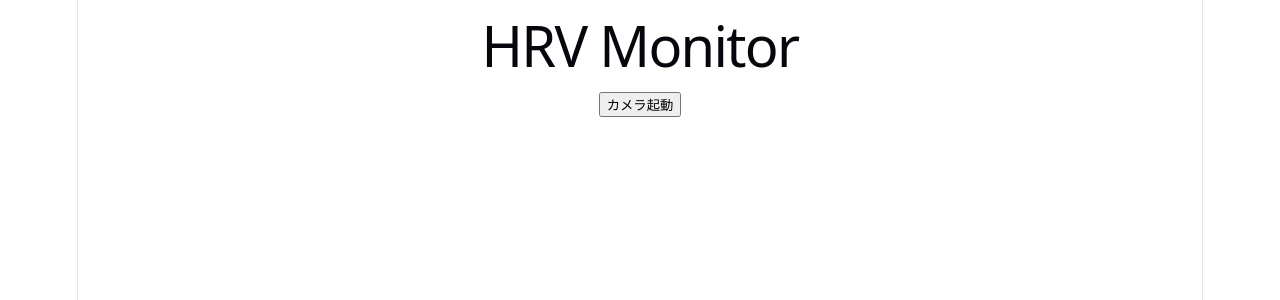
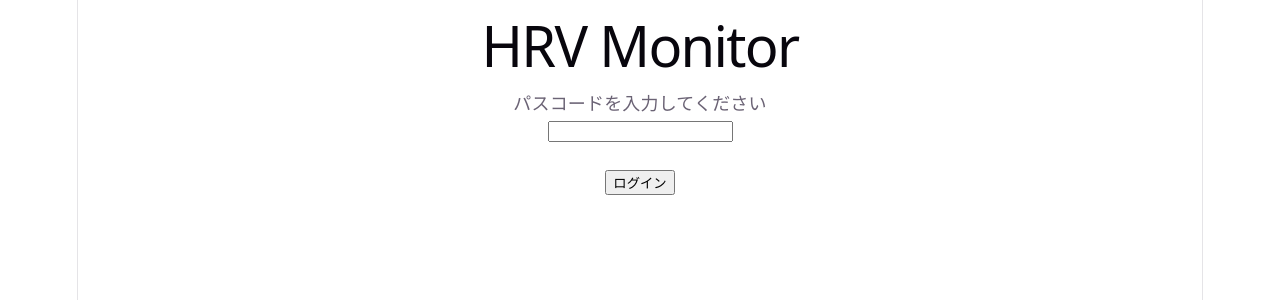
Before and after one commit to ko-k-yamada/hrv-pwa, a React (Vite) app: page / in a window 1280 px wide. Shown: the top 300 px of the page. Built offline with nearby package versions, Linux system fonts and the light colour scheme.

Commit message:
add password authentication

```diff
--- a/src/App.tsx
+++ b/src/App.tsx
@@ -1,15 +1,60 @@
-import { useRef } from 'react'
+import { useEffect, useRef, useState } from 'react'
 
 function App() {
   const videoRef = useRef<HTMLVideoElement>(null)
 
+  const [authenticated, setAuthenticated] = useState(false)
+  const [password, setPassword] = useState('')
+
+  const PASSWORD_HASH =
+    '1b5b1039a3474e35e86a1f8cb68e4fa890db1b90abb36caedec253dc836964ff'
+
+  useEffect(() => {
+    const savedAuth = localStorage.getItem('authenticated')
+
+    if (savedAuth === 'true') {
+      setAuthenticated(true)
+    }
+  }, [])
+
+  const sha256 = async (text: string) => {
+    const data = new TextEncoder().encode(text)
+
+    const hashBuffer = await crypto.subtle.digest(
+      'SHA-256',
+      data
+    )
+
+    return Array.from(new Uint8Array(hashBuffer))
+      .map((b) => b.toString(16).padStart(2, '0'))
+      .join('')
+  }
+
+  const login = async () => {
+    const hash = await sha256(password)
+
+    if (hash === PASSWORD_HASH) {
+      localStorage.setItem('authenticated', 'true')
+      setAuthenticated(true)
+    } else {
+      alert('パスコードが違います')
+    }
+  }
+
+  const logout = () => {
+    localStorage.removeItem('authenticated')
+    setAuthenticated(false)
+    setPassword('')
+  }
+
   const startCamera = async () => {
     try {
-      const stream = await navigator.mediaDevices.getUserMedia({
-        video: {
-          facingMode: 'environment',
-        },
-      })
+      const stream =
+        await navigator.mediaDevices.getUserMedia({
+          video: {
+            facingMode: 'environment',
+          },
+        })
 
       if (videoRef.current) {
         videoRef.current.srcObject = stream
@@ -18,16 +63,48 @@ function App() {
       console.error(error)
 
       if (error instanceof Error) {
-         alert(error.name + ": " + error.message)
+        alert(error.name + ': ' + error.message)
       } else {
-        alert("カメラの起動に失敗しました")
+        alert('カメラの起動に失敗しました')
       }
     }
+  }
+
+  if (!authenticated) {
+    return (
+      <div>
+        <h1>HRV Monitor</h1>
+
+        <p>パスコードを入力してください</p>
+
+        <input
+          type="password"
+          value={password}
+          onChange={(e) =>
+            setPassword(e.target.value)
+          }
+        />
+
+        <br />
+        <br />
+
+        <button onClick={login}>
+          ログイン
+        </button>
+      </div>
+    )
   }
 
   return (
     <div>
       <h1>HRV Monitor</h1>
+
+      <button onClick={logout}>
+        ログアウト
+      </button>
+
+      <br />
+      <br />
 
       <button onClick={startCamera}>
         カメラ起動
```
